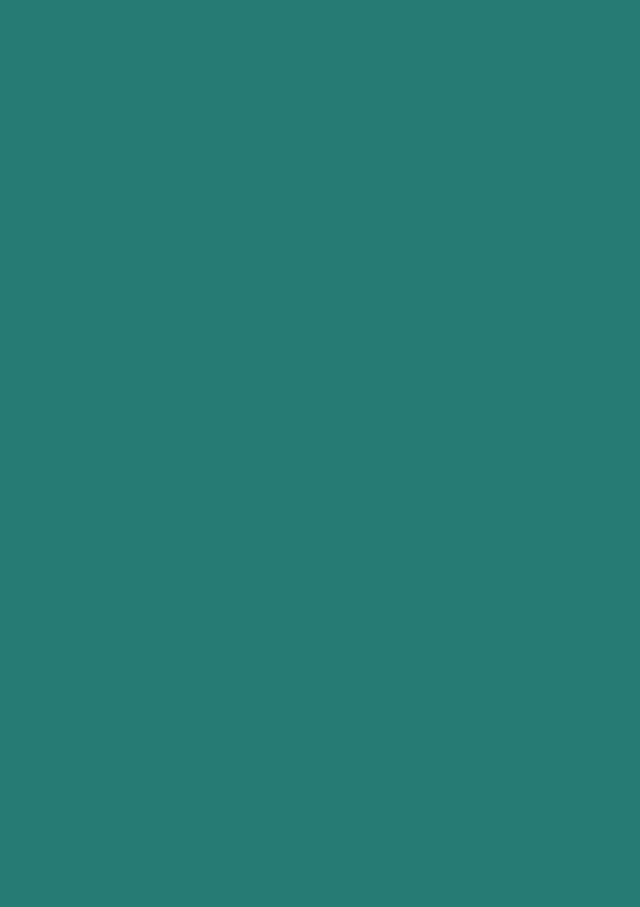
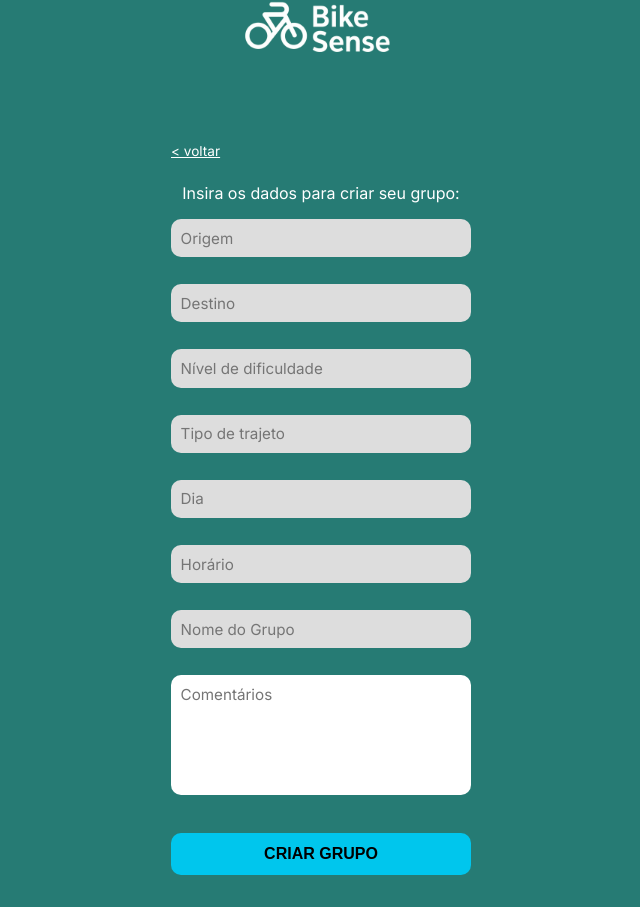
Before and after one commit to FIAP-SE/BikeSense, a React (Create React App) app: page /CriarNovoGrupo in a window 1280 px wide. Before the commit this address had no page. Shown: the part 123-1030 px from the top of the page, without its empty margins (319-959 px from the left). Before the commit the page ends 800 px from the top, so only its background shows below. Built offline with nearby package versions, Linux system fonts and the light colour scheme.

Commit message:
adiciona página CriarNovoGrupo e atualiza rotas; ajusta estilização em GrupoDetalhes e CriarGrupo

```diff
--- a/src/App.tsx
+++ b/src/App.tsx
@@ -6,6 +6,7 @@ import Rotas from "./pages/Rotas/Rotas";
 import Amigos from "./pages/Amigos/Amigos";
 import Mural from "./pages/Mural/Mural";
 import CriarGrupo from "./pages/CriarGrupo/CriarGrupo";
+import CriarNovoGrupo from "./pages/CriarNovoGrupo/CriarNovoGrupo";
 import GrupoDetalhes from "./pages/GrupoDetalhes/GrupoDetalhes";
 import NovoPost from './pages/NovoPost';
 import Participar from './pages/Participar';
@@ -21,6 +22,7 @@ export default function App() {
         <Route path="/Mural" element={<Mural />} />
         <Route path="/CriarGrupo" element={<CriarGrupo />} />
         <Route path="/GrupoDetalhes" element={<GrupoDetalhes />} />
+        <Route path="/CriarNovoGrupo" element={<CriarNovoGrupo />} />
         <Route path="/NovoPost" element={<NovoPost/>} />
         <Route path="/Participar" element={<Participar/>} />
 
--- a/src/pages/CriarGrupo/CriarGrupo.tsx
+++ b/src/pages/CriarGrupo/CriarGrupo.tsx
@@ -30,7 +30,7 @@ const CriarGrupo: React.FC = () => {
           crie seu próprio grupo.
         </h2>
 
-        <Link to="/criar-novo-grupo">
+        <Link to="/CriarNovoGrupo">
           <button className="botao-criar">CRIAR GRUPO</button>
         </Link>
 
--- a/src/pages/CriarGrupo/style.css
+++ b/src/pages/CriarGrupo/style.css
@@ -99,7 +99,7 @@ body {
   color: white;
 }
 
-p > strong {
+strong {
   color: white;
 }
 
--- /dev/null
+++ b/src/pages/CriarNovoGrupo/CriarNovoGrupo.tsx
@@ -0,0 +1,40 @@
+import React from "react";
+import "./style.css";
+import { Link } from "react-router-dom";
+import ProjectHeader from "../../components/ProjectHeader";
+import bikeSenseLogo from "../../img/bike_sense.png";
+
+const CriarNovoGrupo: React.FC = () => {
+  return (
+    <>
+      <ProjectHeader />
+      <div className="novo-grupo-container">
+        <img
+          src={bikeSenseLogo}
+          alt="Bike Sense Logo"
+          className="novo-grupo-logo"
+        />
+
+        <Link to="/CriarGrupo" className="novo-grupo-voltar">
+          {"< voltar"}
+        </Link>
+
+        <p className="novo-grupo-subtitulo">Insira os dados para criar seu grupo:</p>
+
+        <form className="novo-grupo-formulario">
+          <input type="text" placeholder="Origem" />
+          <input type="text" placeholder="Destino" />
+          <input type="text" placeholder="Nível de dificuldade" />
+          <input type="text" placeholder="Tipo de trajeto" />
+          <input type="text" placeholder="Dia" />
+          <input type="text" placeholder="Horário" />
+          <input type="text" placeholder="Nome do Grupo" />
+          <textarea placeholder="Comentários"></textarea>
+          <button type="submit">CRIAR GRUPO</button>
+        </form>
+      </div>
+    </>
+  );
+};
+
+export default CriarNovoGrupo;
--- /dev/null
+++ b/src/pages/CriarNovoGrupo/style.css
@@ -0,0 +1,76 @@
+@import url('https://fonts.googleapis.com/css2?family=Inter:ital,opsz,wght@0,14..32,100..900;1,14..32,100..900&display=swap');
+
+.novo-grupo-container {
+  background-color: #267b74;
+  min-height: 100vh;
+  font-family: 'Inter', sans-serif;
+  padding: 2rem 1rem;
+  text-align: center;
+  color: white;
+  display: flex;
+  flex-direction: column;
+  align-items: center;
+}
+
+.novo-grupo-logo {
+  width: 12rem;
+  margin: 0 auto 1rem;
+  display: block;
+}
+
+.novo-grupo-voltar {
+  display: block;
+  color: white;
+  text-align: left;
+  font-size: 0.85rem;
+  margin-bottom: 0.5rem;
+  width: 100%;
+  max-width: 300px;
+  margin-left: 0;
+}
+
+.novo-grupo-subtitulo {
+  font-size: 1rem;
+  margin-bottom: 1rem;
+  color: white;
+}
+
+.novo-grupo-formulario {
+  display: flex;
+  flex-direction: column;
+  width: 100%;
+  max-width: 300px;
+  gap: 0.75rem;
+}
+
+.novo-grupo-formulario input,
+.novo-grupo-formulario textarea {
+  padding: 0.6rem;
+  border-radius: 10px;
+  border: none;
+  outline: none;
+  font-family: 'Inter', sans-serif;
+  font-size: 0.95rem;
+}
+
+.novo-grupo-formulario textarea {
+  height: 100px;
+  resize: none;
+}
+
+.novo-grupo-formulario button {
+  margin-top: 1rem;
+  padding: 0.75rem;
+  background-color: #00c6ed;
+  color: black;
+  border: none;
+  border-radius: 10px;
+  font-weight: bold;
+  font-size: 1rem;
+  cursor: pointer;
+  transition: background-color 0.3s ease;
+}
+
+.novo-grupo-formulario button:hover {
+  background-color: #00acc1;
+}
--- a/src/pages/GrupoDetalhes/GrupoDetalhes.tsx
+++ b/src/pages/GrupoDetalhes/GrupoDetalhes.tsx
@@ -19,13 +19,13 @@ const GrupoDetalhes: React.FC = () => {
         <div className="grupo-conteudo">
           <div className="grupo-info-detalhes">
             <strong>Nome do Grupo</strong>
-            <p><strong>Dia:</strong></p>
-            <p><strong>Horário:</strong></p>
-            <p><strong>Origem:</strong></p>
-            <p><strong>Destino:</strong></p>
-            <p><strong>Nível:</strong> Iniciante</p>
-            <p><strong>Tipo:</strong> Urbano</p>
-            <p><strong>Comentários:</strong> xxxx</p>
+            <p><strong className="grupo-info">Dia:</strong></p>
+            <p><strong className="grupo-info">Horário:</strong></p>
+            <p><strong className="grupo-info">Origem:</strong></p>
+            <p><strong className="grupo-info">Destino:</strong></p>
+            <p><strong className="grupo-info">Nível:</strong> Iniciante</p>
+            <p><strong className="grupo-info">Tipo:</strong> Urbano</p>
+            <p><strong className="grupo-info">Comentários:</strong> xxxx</p>
           </div>
 
           <div className="grupo-participantes">
--- a/src/pages/GrupoDetalhes/style.css
+++ b/src/pages/GrupoDetalhes/style.css
@@ -1,3 +1,5 @@
+@import url('https://fonts.googleapis.com/css2?family=Inter:ital,opsz,wght@0,14..32,100..900;1,14..32,100..900&display=swap');
+
 .grupo-detalhes-container {
   background-color: #267b74;
   min-height: 100vh;
@@ -5,12 +7,12 @@
   font-family: 'Inter', sans-serif;
   padding: 2rem;
   text-align: center;
+  overflow: hidden;
 }
 
 .logo {
-  width: 12rem;
-  margin: 0 auto 1rem;
-  display: block;
+  width: 10%;
+  height: 20%;
 }
 
 .voltar-link {
@@ -46,11 +48,6 @@
   object-fit: cover;
   object-position: left center;
 }
-
-p > strong {
-  color: black;
-}
-
 
 .grupo-conteudo {
   display: flex;
@@ -105,6 +102,14 @@ p > strong {
   background-color: #00acc1;
 }
 
+.grupo-info {
+  color: black;
+}
+
 body {
+  font-family: 'Inter', sans-serif;
+}
+
+.grupo-detalhes-body {
   overflow: hidden;
 }
```
